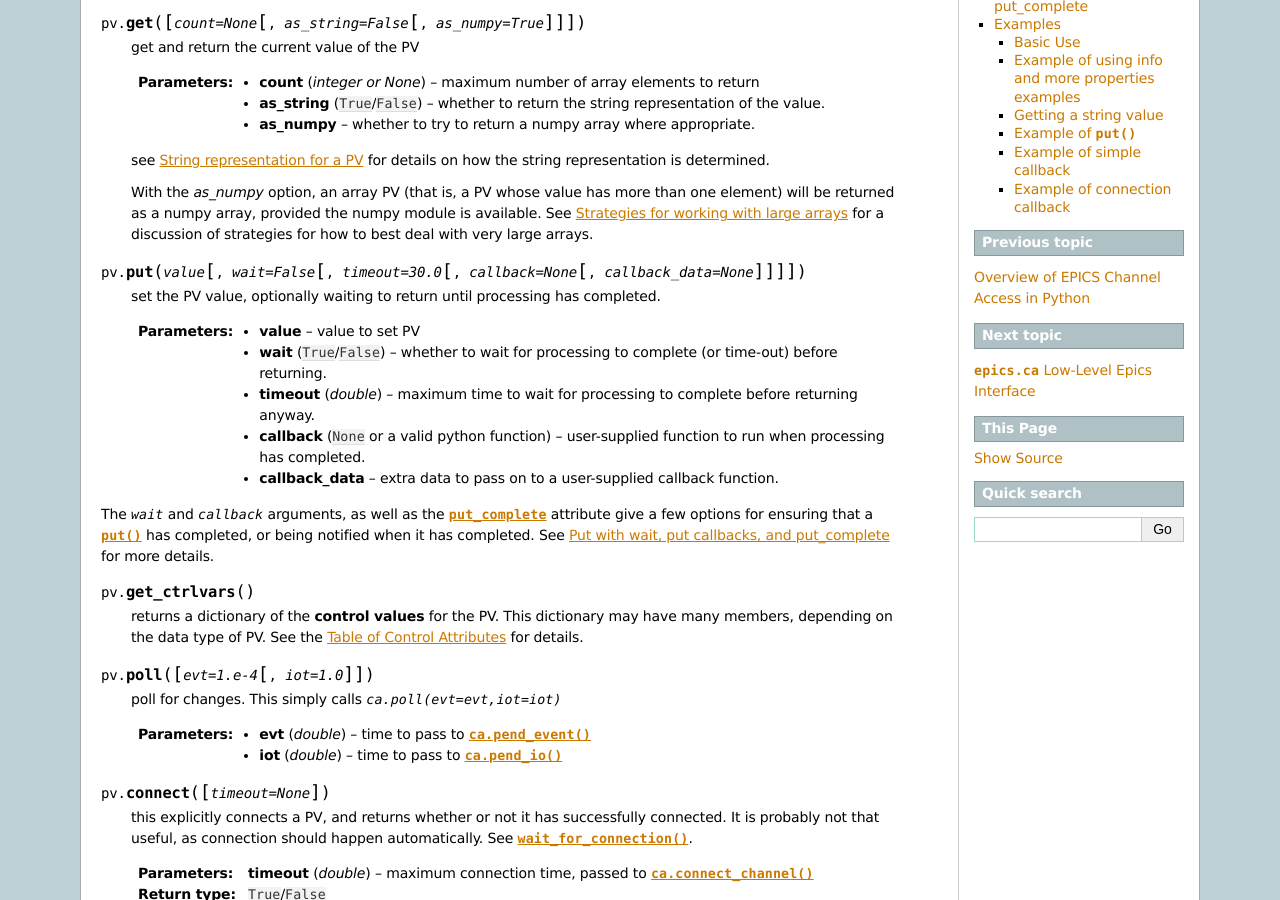
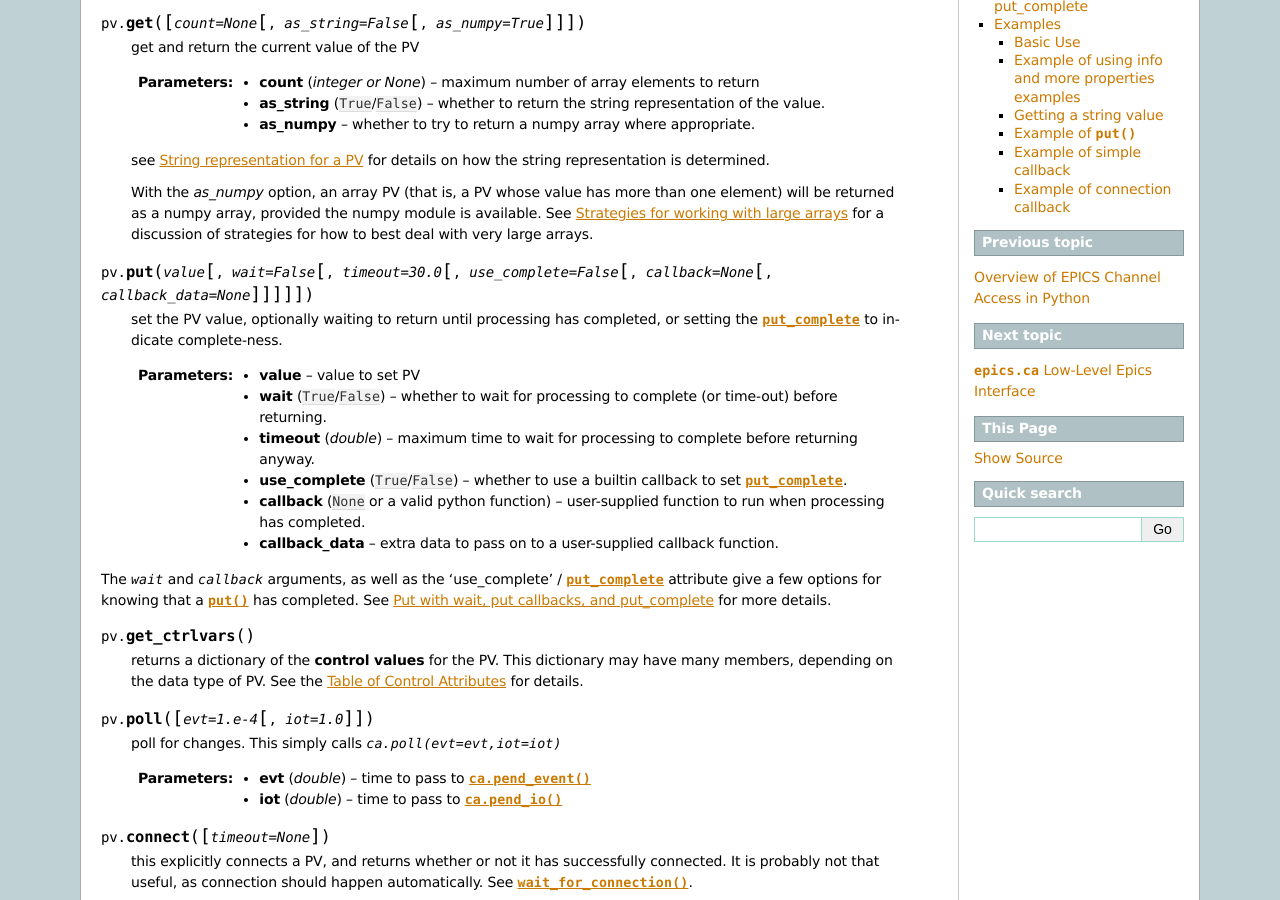
Before and after one commit to pyepics/pyepics, a Sphinx documentation site: the page built from doc/pv.rst, in a window 1280 px wide and 900 px high, scrolled down 1093 px. Built offline with Sphinx 7.4.7, drawn with Linux system fonts in a browser that asks for light colours; formulas are drawn with MathJax 3; the version number is read from the project's files by our own code; some of the changed text lies outside the part shown.

Commit message:
more changes due to 'use_complete' option to PV.put()

```diff
--- a/doc/overview.rst
+++ b/doc/overview.rst
@@ -245,7 +245,7 @@ even if the :func:`caput` has not completed.
 This function returns 1 on success, and a negative number if the timeout
 has been exceeded.
 
-    >>> from import epics import caget, caput, cainfo
+    >>> from epics import caget, caput, cainfo
     >>> caput('XXX:m1.VAL',2.30)
     1
     >>> caput('XXX:m1.VAL',-2.30, wait=True)
--- a/doc/pv.rst
+++ b/doc/pv.rst
@@ -95,24 +95,25 @@ callbacks to be executed when the PV changes.
    numpy module is available.  See :ref:`advanced-large-arrays-label` for a
    discussion of strategies for how to best deal with very large arrays.
 
-.. method:: put(value[, wait=False[, timeout=30.0[, callback=None[, callback_data=None]]]])
+.. method:: put(value[, wait=False[, timeout=30.0[, use_complete=False[, callback=None[, callback_data=None]]]]])
 
    set the PV value, optionally waiting to return until processing has
-   completed.
+   completed, or setting the :attr:`put_complete` to indicate complete-ness.
 
    :param value:  value to set PV
    :param wait:  whether to wait for processing to complete (or time-out) before returning.
    :type  wait:  ``True``/``False``
    :param timeout:  maximum time to wait for processing to complete before returning anyway.
    :type  timeout:  double
+   :param use_complete:  whether to use a builtin callback to set :attr:`put_complete`.
+   :type  use_complete:  ``True``/``False``
    :param callback: user-supplied function to run when processing has completed.
    :type callback: ``None`` or a valid python function
    :param callback_data: extra data to pass on to a user-supplied callback function.
 
-The `wait` and `callback` arguments, as well as the :attr:`put_complete`
-attribute give a few options  for ensuring that a :meth:`put` has
-completed, or being notified when it has completed.   See
-:ref:`pv-putwait-label` for more details.
+The `wait` and `callback` arguments, as well as the 'use_complete' / :attr:`put_complete`
+attribute give a few options for knowing that a :meth:`put` has
+completed.   See :ref:`pv-putwait-label` for more details.
 
 
 ..  _pv-get-ctrlvars-label:
@@ -525,13 +526,13 @@ which will wait up to 30 seconds.  For the pedantic, this timeout should
 not be used as an accurate clock -- the actual wait time may be slightly
 longer.
 
-A second method is to watch for the :attr:`put_complete` attribute to
-become  True after a :meth:`put`.  This is somewhat more flexible than
-using `wait=True` as above because you can more carefully control how often
-you look for a :meth:`put` to complete, and what to do in the interim.  A
-simple example would be::
+A second method is to use the 'use_complete' option and watch for the
+:attr:`put_complete` attribute to become True after a :meth:`put`.  This is
+somewhat more flexible than using `wait=True` as above, because you can more
+carefully control how often you look for a :meth:`put` to complete, and
+what to do in the interim.  A simple example would be::
 
-    p.put(1.0)
+    p.put(1.0, use_complete=True)
     waiting = True
     while waiting:
         time.sleep(0.001)
@@ -543,7 +544,7 @@ multiple PVs to complete with python's builtin `all` function, as with::
     pvgroup = (epics.PV('XXX'), epics.PV('YYY'), epics.PV('ZZZ'))
     newvals = (1.0, 2.0,  3.0)
     for pv, val in zip(pvgroup, newvals):
-        pv.put(val)
+        pv.put(val, use_complete=True)
 
     waiting = True
     while waiting:
@@ -562,7 +563,6 @@ data with the *callback_data* argument (which should be dict-like) to
         print 'Put done for %s' % pvname
 
     pv.put(1.0, callback=onPutComplete)
-
 
 
 ..  _pv-examples-label:
```
Also changed, not shown: doc/installation.rst (+11 -11 lines), 3 other files.
